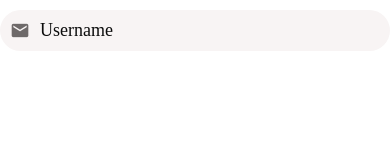
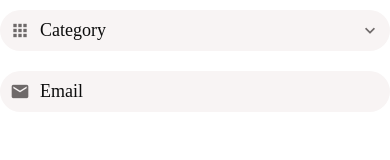
Before and after one commit to Amaankaa/DoneWithIt, a React Native app: screen / in a window 390 px wide. Shown: the top 160 px of the page. Built offline with nearby package versions, Linux system fonts and the light colour scheme.

Commit message:
Add AppPicker component for category selection

```diff
--- a/App.js
+++ b/App.js
@@ -1,15 +1,32 @@
-import { Text, TextInput } from 'react-native';
+import { Switch, Text, TextInput } from 'react-native';
 import Screen from './app/components/Screen';
 import { useState } from 'react';
 import AppTextInput from './app/components/AppTextInput';
+import AppPicker from './app/components/AppPicker';
+
+const categories = [
+  {
+    label: "Furniture",
+    value: 1
+  },
+  {
+    label: "Clothing",
+    value: 2
+  },
+  {
+    label: "Cameras",
+    value: 3
+  },
+]
 
 export default function App() {
 
-  const [firstName, setFirstName] = useState('');
+  const [isNew, setIsNew] = useState(false);
 
   return (
     <Screen>
-      <AppTextInput placeholder = "Username" icon={'email'}/>
+      <AppPicker items = {categories} icon = "apps" placeholder={'Category'}/>
+      <AppTextInput icon= "email" placeholder='Email'/>
     </Screen>
   );
 }
--- /dev/null
+++ b/app/components/AppPicker.js
@@ -0,0 +1,65 @@
+import { MaterialCommunityIcons } from '@expo/vector-icons';
+import React, { useState } from 'react';
+import { Button, FlatList, Modal, StyleSheet, TextInput, TouchableWithoutFeedback, View } from 'react-native';
+import defaultStyles from '../config/styles';
+import AppText from './AppText';
+import PickerItem from './PickerItem';
+
+function AppPicker({icon, placeholder, items}) {
+    const [modalVisible, setModalVisible] = useState(false);
+
+    return (
+        <>
+            <TouchableWithoutFeedback onPress={() => setModalVisible(true)}>
+                <View style = {styles.container}>
+                    {icon &&
+                    <MaterialCommunityIcons
+                    size={20}
+                    color={defaultStyles.colors.medium}
+                    style = {styles.icon}
+                    name={icon}/>
+                    }
+                    <AppText style={styles.text}>{placeholder}</AppText>
+                    <MaterialCommunityIcons
+                        size={20}
+                        color={defaultStyles.colors.medium}
+                        name= "chevron-down"
+                    />
+                </View>
+            </TouchableWithoutFeedback>
+            <Modal visible = {modalVisible} animationType='slide'>
+                <Button title='Close' onPress={() => setModalVisible(false)}/>
+                    <FlatList
+                        data={items}
+                        keyExtractor={item => item.value.toString()}
+                        renderItem={({item}) => <PickerItem
+                            label={item.label}
+                            onPress={() => console.log(item)}
+                        />}
+                    />
+            </Modal>
+        </>
+    );
+}
+
+const styles = StyleSheet.create({
+    container: {
+        backgroundColor: defaultStyles.colors.light,
+        borderRadius: 25,
+        flexDirection: 'row',
+        width: '100%',
+        padding: 10,
+        marginVertical: 10,
+        alignItems: 'center'
+    },
+
+    icon: {
+        marginRight: 10
+    },
+
+    text: {
+        flex: 1
+    }
+})
+
+export default AppPicker;
--- /dev/null
+++ b/app/components/PickerItem.js
@@ -0,0 +1,21 @@
+import React from 'react';
+import { StyleSheet, TouchableOpacity } from 'react-native';
+import AppText from './AppText';
+
+function PickerItem({label, onPress}) {
+    return (
+        <TouchableOpacity onPress={onPress}>
+            <AppText style={styles.text}>
+                {label}
+            </AppText>
+        </TouchableOpacity>
+    );
+}
+
+const styles = StyleSheet.create({
+    text: {
+        padding: 20
+    }
+})
+
+export default PickerItem;
```
